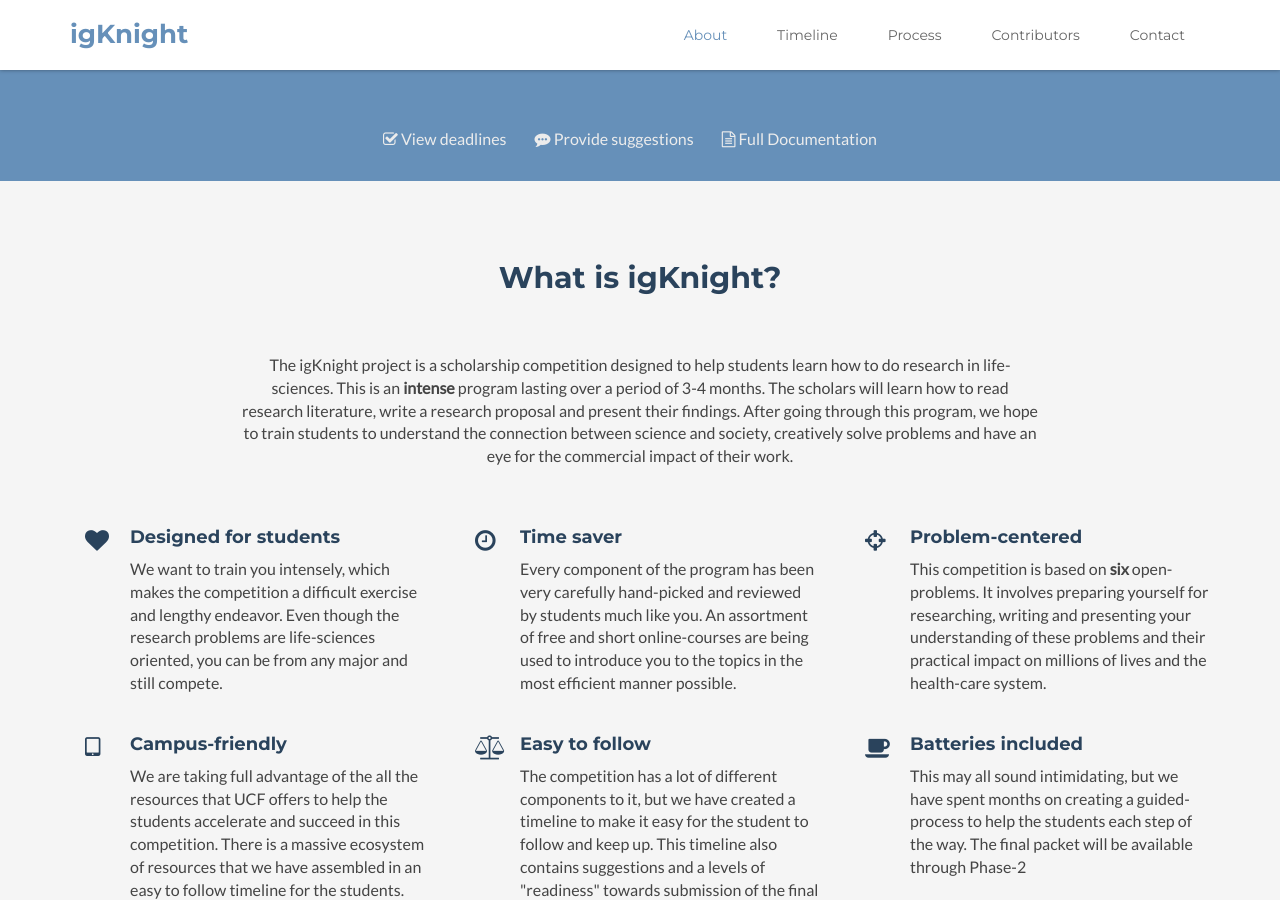
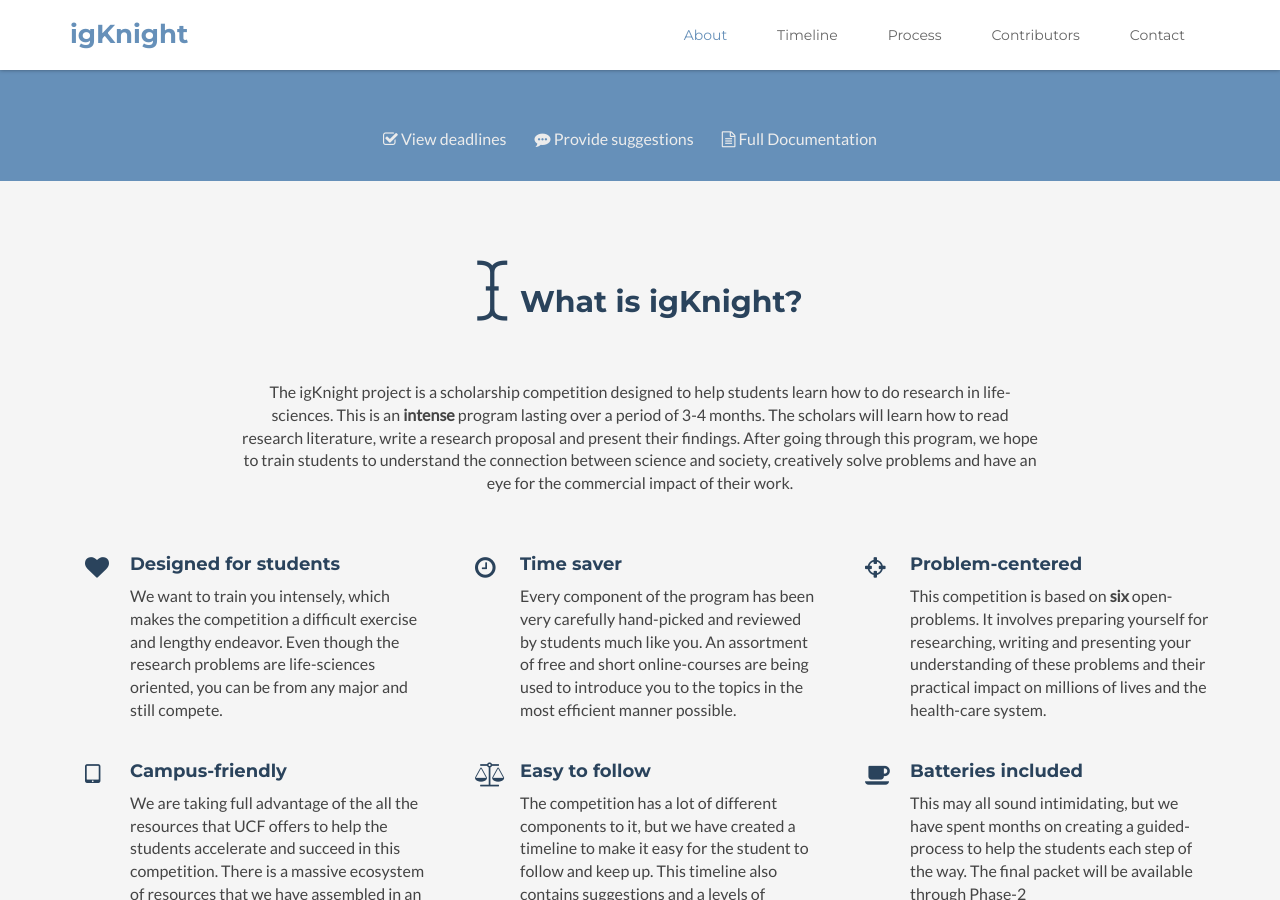
Before and after one commit to igknight/igknight.github.io, a Jekyll site: the page built from index.html, in a window 1280 px wide and 900 px high, scrolled down 440 px. Built offline with Jekyll 4.4.1, drawn with Linux system fonts in a browser that asks for light colours; nearby versions of some CDN libraries.

Commit message:
Added sectional font-awesome icons

```diff
--- a/_includes/about.html
+++ b/_includes/about.html
@@ -1,7 +1,7 @@
     <!-- ******ABOUT****** -->
     <section id="about" class="about section">
         <div class="container">
-            <h2 class="title text-center">What is igKnight?</h2>
+            <h2 class="title text-center"><i class="fa fa-i-cursor fa-2x"></i> What is igKnight?</h2>
             <p class="intro text-center">The igKnight project is a scholarship competition designed to help students learn how to do research in life-sciences. This is an <strong>intense</strong> program lasting over a period of 3-4 months. The scholars will learn how to read research literature, write a research proposal and present their findings. After going through this program, we hope to train students to understand the connection between science and society, creatively solve problems and have an eye for the commercial impact of their work.</p>
             <div class="row">
 
--- a/_includes/contact.html
+++ b/_includes/contact.html
@@ -2,7 +2,7 @@
     <section id="contact" class="contact section has-pattern">
         <div class="container">
             <div class="contact-inner">
-                <h2 class="title  text-center">Contact Us</h2>
+                <h2 class="title  text-center"><i class="fa fa-share fa-2x"></i> Contact Us</h2>
                 <p class="intro  text-center">Feel free to get in touch if you have any questions or suggestions.</p>
 
                 <div class="clearfix"></div>
--- a/_includes/docs.html
+++ b/_includes/docs.html
@@ -2,7 +2,7 @@
     <section id="docs" class="docs section">
         <div class="container">
             <div class="docs-inner">
-            <h2 class="title text-center">Process</h2>
+            <h2 class="title text-center"> <i class="fa fa-cogs fa-2x"></i> Process</h2>
 
             <p> In this section, we are outlining the steps involved in this scholarship competition. Let's start with the requirements to participate in the igKnight Scholarship Competition</p>
 
--- a/_includes/features.html
+++ b/_includes/features.html
@@ -17,7 +17,7 @@
 </style>
             <div class="container">
          <div class="docs-inner">
-            <h2 class="title text-center">Timeline</h2>
+            <h2 class="title text-center"> <i class="fa fa-calendar fa-2x"></i> Timeline</h2>
 
             <ul class="feature-list list-unstyled">
                 <li> Beginning of semester, an info-session opens up the competition</li>
--- a/_includes/license.html
+++ b/_includes/license.html
@@ -2,7 +2,7 @@
     <section id="license" class="license section">
         <div class="container">
             <div class="license-inner">
-            <h2 class="title text-center">Contributors</h2>
+            <h2 class="title text-center"> <i class="fa fa-users fa-2x"></i> Contributors</h2>
 
                 <div class="info">
                     <p>This program is entirely managed by students who are split up in organized committees. This project definitely would not have been possible without the help of several committees that worked together. </p>
```
